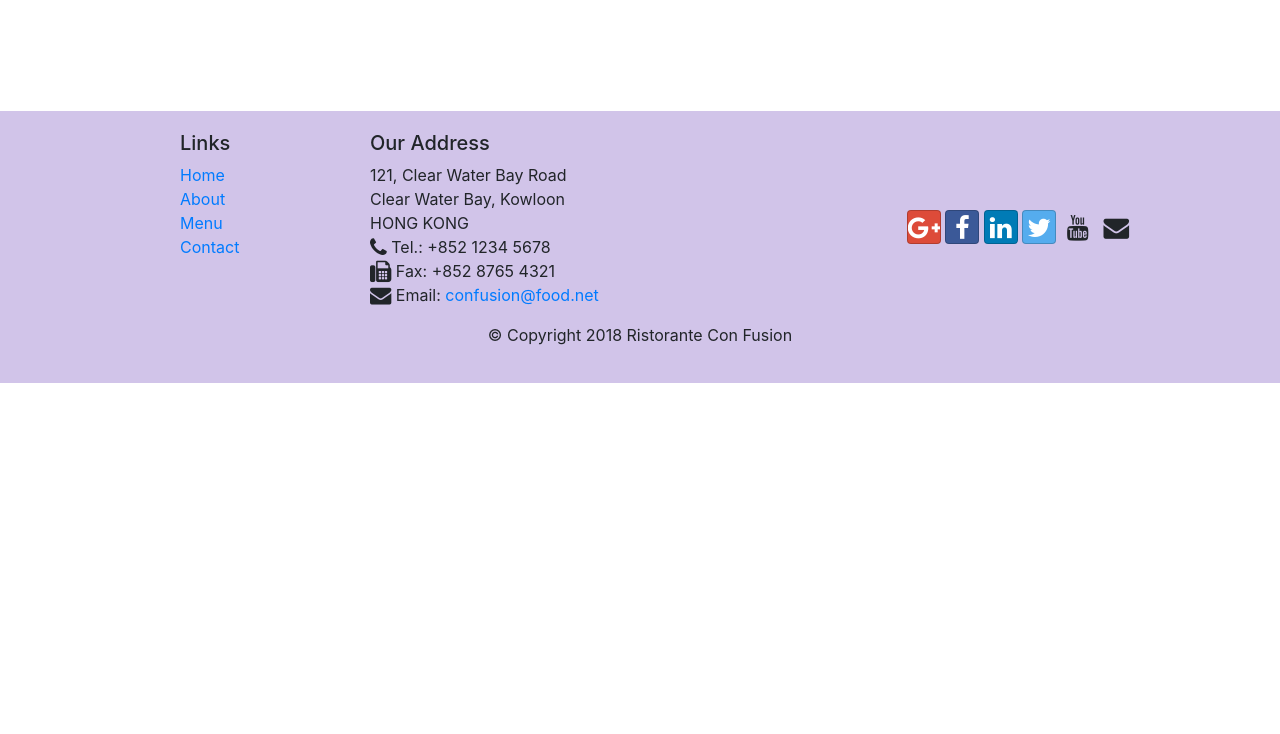
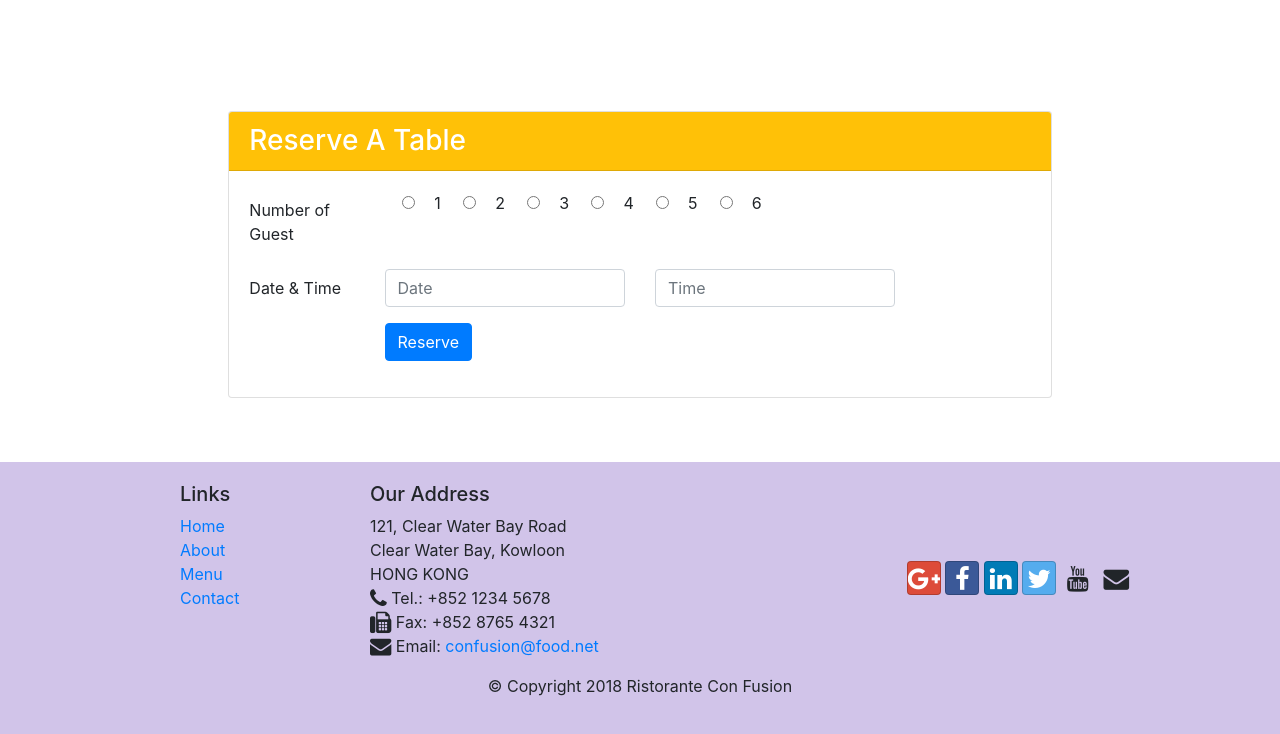
Before and after one commit to mittalrahul074/b, a website: page index.html in a window 1280 px wide. Shown: the part 1423-2157 px from the top of the page. Before the commit the page ends 1806 px from the top, so only its background shows below. Drawn offline with nearby package versions, Linux system fonts and the light colour scheme.

Commit message:
assignment-2

```diff
--- a/css/style.css
+++ b/css/style.css
@@ -37,3 +37,11 @@ body{
 .navbar-dark{
     background-color: #512DAB;
 }
+
+input[type=radio]{
+    margin: 0% 2.25% 0% 2.75%;
+}
+
+#form{
+    margin-bottom: 5%;
+}
--- a/index.html
+++ b/index.html
@@ -38,8 +38,11 @@
                     <h1>Ristorante con Fusion</h1>
                     <p>We take inspiration from the World's best cuisines, and create a unique fusion experience. Our lipsmacking creations will tickle your culinary senses!</p>
                 </div>
-                <div class="col-12 col-sm align-self-center ">
+                <div class="col-12 col-sm-3 align-self-center ">
                     <img src="/img/img/logo.png" alt="" class="img-fluid">
+                </div>
+                <div class="col-12 col-sm-3 align-self-center ">
+                    <a href="#testform" class="btn btn-block btn-warning">Reserve Table</a>
                 </div>
             </div>
         </div>
@@ -69,7 +72,7 @@
             <div class="col col-sm col-md">
                 <div class="media">
                     <div class="media-body">
-                        <h2 class="mt-0">Weekend Grand Buffet</h2>
+                        <h2 class="mt-0">Weekend Grand Buffet <span class="badge badge-danger">NEW</span> </h2>
                         <p >Featuring mouthwatering combinations with a choice of five different salads, six enticing appetizers, six main entrees and five choicest desserts. Free flowing bubbly and soft drinks. All for just $19.99 per person </p>
                     </div>
                     <img src="img/img/buffet.png" alt="Weekend Grand Buffet" class="d-flex ml-3 img-thumbnail media-right">
@@ -91,6 +94,48 @@
                     </div>
                 </div>
             </div>
+        </div>
+    </div>
+
+    <div class="col-12 col-sm-8 offset-sm-2 " id="form">
+        <section id="reserve"></section>
+        <div class="card">
+            <h3 class="card-header bg-warning text-white">Reserve A Table</h3>
+            <form action="" class="card-body" id="testform">
+                <div class="form-group row">
+                    <label for="no_of_guest" class="col-md-2 col-form-label" >Number of Guest</label>
+                    <div class="col-md-10">
+                        <input type="radio" name="no_of_guest" id="no_of_guest1" value="1" class="radio-inline">
+                        <label for="no_of_guest1">   1   </label>
+                        <input type="radio" name="no_of_guest" id="no_of_guest2" value="2" class="radio-inline">
+                        <label for="no_of_guest1">   2   </label>
+                        <input type="radio" name="no_of_guest" id="no_of_guest3" value="3" class="radio-inline">
+                        <label for="no_of_guest3">   3   </label>
+                        <input type="radio" name="no_of_guest" id="no_of_guest4" value="4" class="radio-inline">
+                        <label for="no_of_guest4">    4  </label>
+                        <input type="radio" name="no_of_guest" id="no_of_guest5" value="5" class="radio-inline">
+                        <label for="no_of_guest5">   5   </label>
+                        <input type="radio" name="no_of_guest" id="no_of_guest6" value="6" class="radio-inline">
+                        <label for="no_of_guest6">   6   </label>
+                    </div>
+                </div>
+                <div class="form-group row">
+                    <label for="date_time" class="col-md-2 col-form-label" >Date &amp; Time</label>
+                    <div class="col-md-4">
+                        <input placeholder="Date" class="textbox-n form-control" type="text" onfocus="(this.type='date')" id="date_time">
+                    </div>
+                    <div class="col-md-4">
+                        <input placeholder="Time" class="textbox-n form-control" type="text" onfocus="(this.type='time')" id="date_time">
+                    </div>
+                </div>
+                <div class="form-group row">
+                    <div class="offset-md-2 col-md-10">
+                        <button type="submit" class="btn btn-primary">
+                            Reserve
+                        </button>
+                    </div>
+                </div>
+            </form>
         </div>
     </div>
 
@@ -139,6 +184,14 @@
     <script src="node_modules/jquery/dist/jquery.slim.min.js"></script>
     <script src="node_modules/popper.js/dist/umd/popper.min.js"></script>
     <script src="node_modules/bootstrap/dist/js/bootstrap.min.js"></script>
+    <script>
+        $(function() {
+  $('a[href*=#]').on('click', function(e) {
+    e.preventDefault();
+    $('html, body').animate({ scrollTop: $($(this).attr('href')).offset().top}, 500, 'linear');
+  });
+});
+    </script>
 </body>
 
 </html>
```
